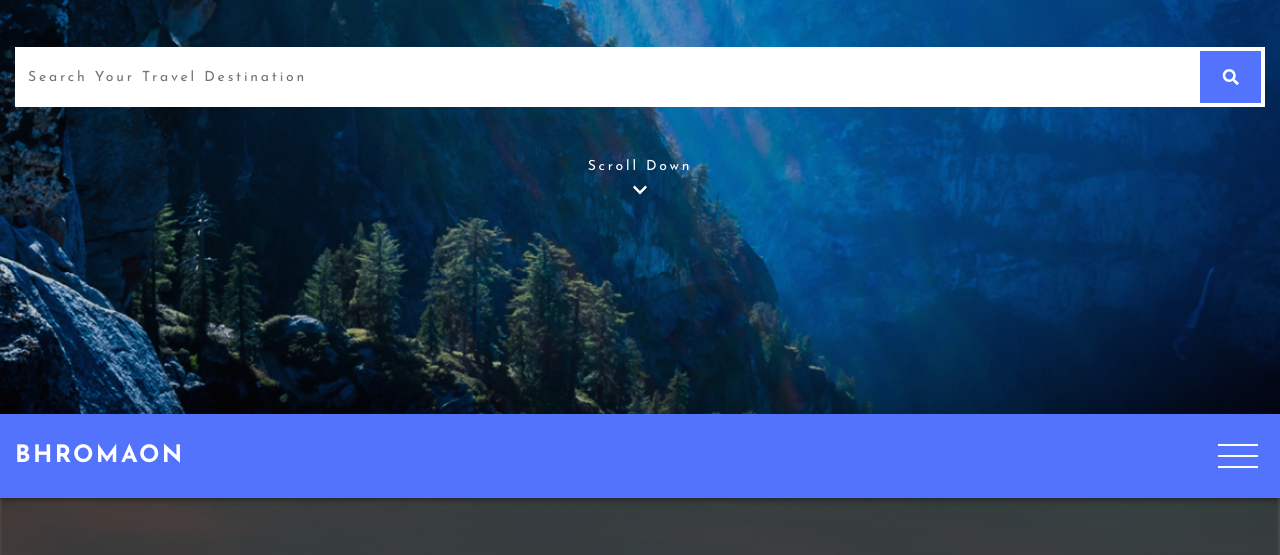
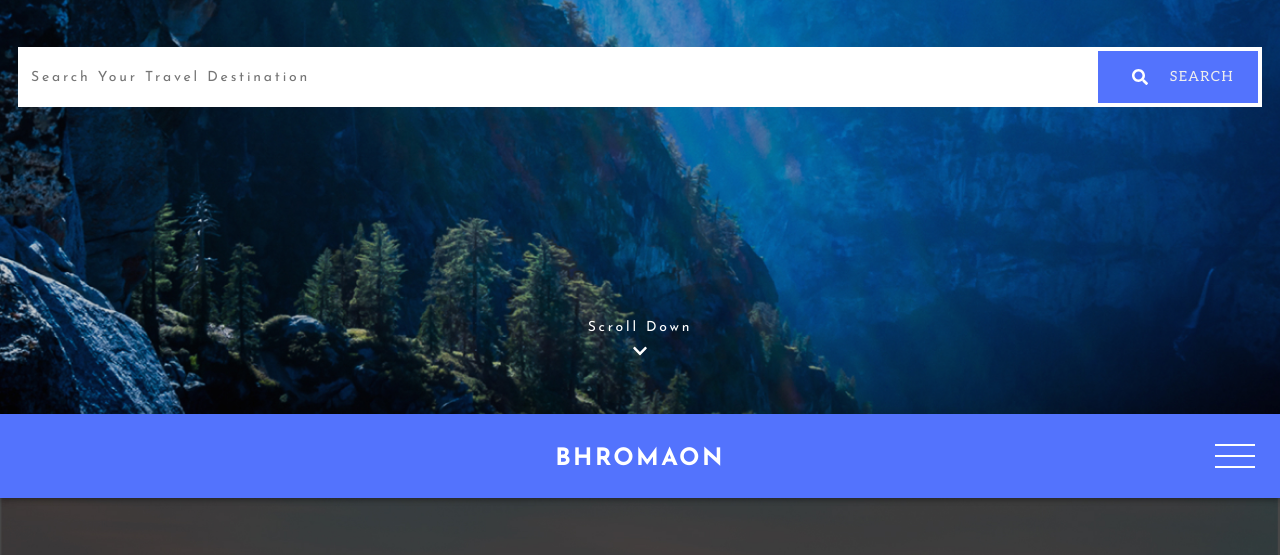
Before and after one commit to reyz1337/Travel_with_us, a plain HTML site: page index.html in a window 1280 px wide. Shown: the part 386-941 px from the top of the page. Drawn offline with Linux system fonts and the light colour scheme.

Commit message:
layout 576 added

```diff
--- a/index.html
+++ b/index.html
@@ -14,8 +14,8 @@
             <div class="container">
                 <h2 class="hero-title">Bhromaon</h2>
                 <p class="hero-subtitle">Safe Travel Anywhere</p>
-                <form class="search" action="#" method="post">
-                    <input type="text" class="search-text" name="search" required placeholder="Search Your Travel Destination">
+                <form class="search" action="#">
+                    <input type="text" class="search-text" required placeholder="Search Your Travel Destination">
                     <button type="submit" class="search-button">
                         <svg class="icon">
                             <use xlink:href="img/sprite.svg#search"></use>
--- a/sass/layouts/layout_000/_booknow-one.scss
+++ b/sass/layouts/layout_000/_booknow-one.scss
@@ -59,6 +59,9 @@
                     z-index: 3;
                 }
             }
+            &_button:hover{
+                background-color: #486BFE;
+            }
             &_button::after{
                 content: "";
                 display: block;
--- a/sass/layouts/layout_000/_booknow-two.scss
+++ b/sass/layouts/layout_000/_booknow-two.scss
@@ -59,6 +59,9 @@
                     z-index: 3;
                 }
             }
+            &_button:hover{
+                background-color: #486BFE;
+            }
             &_button::after{
                 content: "";
                 display: block;
--- a/sass/layouts/layout_000/_header.scss
+++ b/sass/layouts/layout_000/_header.scss
@@ -47,6 +47,7 @@
                     border: 3px solid #fff;
                     width: 100%;
                     color: $grey;
+                    outline: none;
                 }
                 .search-button{
                     display: flex;
@@ -109,7 +110,7 @@
     .container {
         min-height: 84px;
         display: flex;
-        justify-content: space-between;
+        justify-content: flex-end;
         align-items: center;
         .nav-logo{
             font-family: $josefinFont;
@@ -122,6 +123,10 @@
             color: $white;
             position: relative;
             z-index: 2;
+            position: absolute;
+            top: 50%;
+            left: 50%;
+            transform: translate(-50%, -40%);
         }
     }
 }
--- a/sass/layouts/layout_000/_why.scss
+++ b/sass/layouts/layout_000/_why.scss
@@ -73,6 +73,9 @@
                     z-index: 3;
                 }
             }
+            .why-button:hover{
+                background-color: #486BFE;
+            }
             .why-button::after{
                 content: "";
                 display: block;
--- /dev/null
+++ b/sass/layouts/layout_576/_general.scss
@@ -0,0 +1,3 @@
+.container {
+    padding: 0 18px;
+  }
--- a/sass/layouts/layout_576/_header.scss
+++ b/sass/layouts/layout_576/_header.scss
@@ -0,0 +1,38 @@
+.header{
+    .hero{
+        .container{
+            .search {
+                margin-bottom: 211px;
+                .search-button{
+                    padding: 16px 24px;
+                    .icon{
+                        width: 54px;
+                        height: 16px;
+                        margin-right: 12px;
+                    }
+                    .button-text {
+                        display: block;
+                        font-style: normal;
+                        font-weight: 400;
+                        font-size: 14px;
+                        line-height: 20px;
+                        letter-spacing: 0.1em;
+                        text-transform: uppercase;
+                        font-family: $aleoFont;
+                    }
+                }
+            }
+        }
+    }
+}
+.navigation {
+    .container {
+        justify-content: flex-end;
+        .nav-logo{
+            position: absolute;
+            top: 50%;
+            left: 50%;
+            transform: translate(-50%, -40%);
+        }
+    }
+}
--- a/sass/layouts/layout_576/_index.scss
+++ b/sass/layouts/layout_576/_index.scss
@@ -0,0 +1,3 @@
+@import "header.scss";
+@import "general.scss";
+@import "why.scss";
--- a/sass/layouts/layout_576/_why.scss
+++ b/sass/layouts/layout_576/_why.scss
@@ -0,0 +1,12 @@
+.why{
+    .container{
+        .images{
+            flex-direction: row;
+            margin-bottom: 37px;
+            justify-content: space-between;
+            img:first-of-type{
+                margin: 0 24px 0 0;
+            }
+        }
+    }
+}
--- a/sass/style.scss
+++ b/sass/style.scss
@@ -1,2 +1,5 @@
 @import "base/index.scss";
 @import "layouts/layout_000/index.scss";
+@media only screen and (min-width: 576px) {
+    @import "layouts/layout_576/index";
+  }
```
Also changed, not shown: css/style.css, sass/layouts/layout_576/_booknow-one.scss (deleted), sass/layouts/layout_576/_booknow-two.scss (deleted), sass/layouts/layout_576/_footer.scss (deleted), sass/layouts/layout_576/_steps.scss (deleted), sass/layouts/layout_576/_tourists.scss (deleted), 1 other file.
